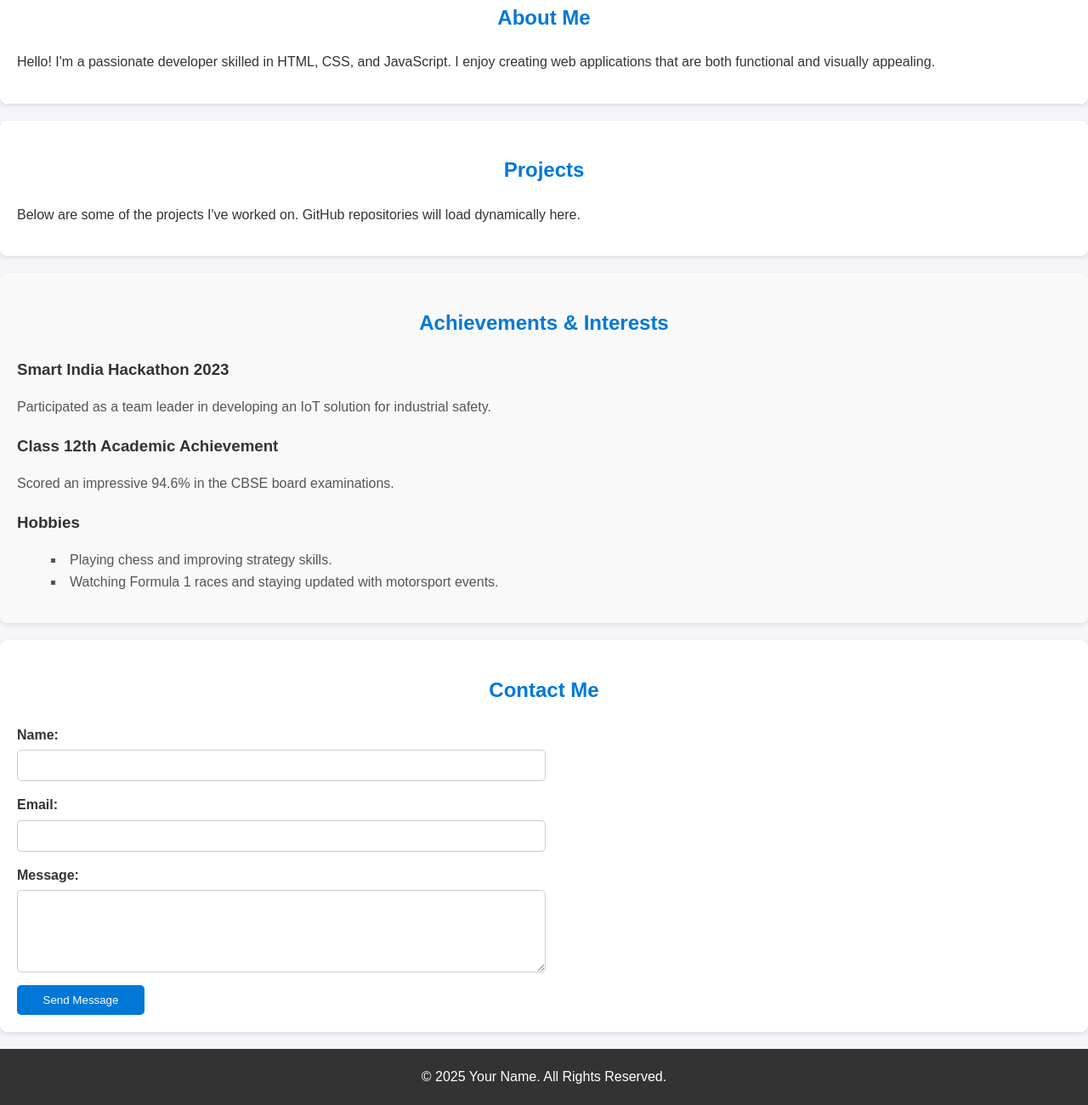
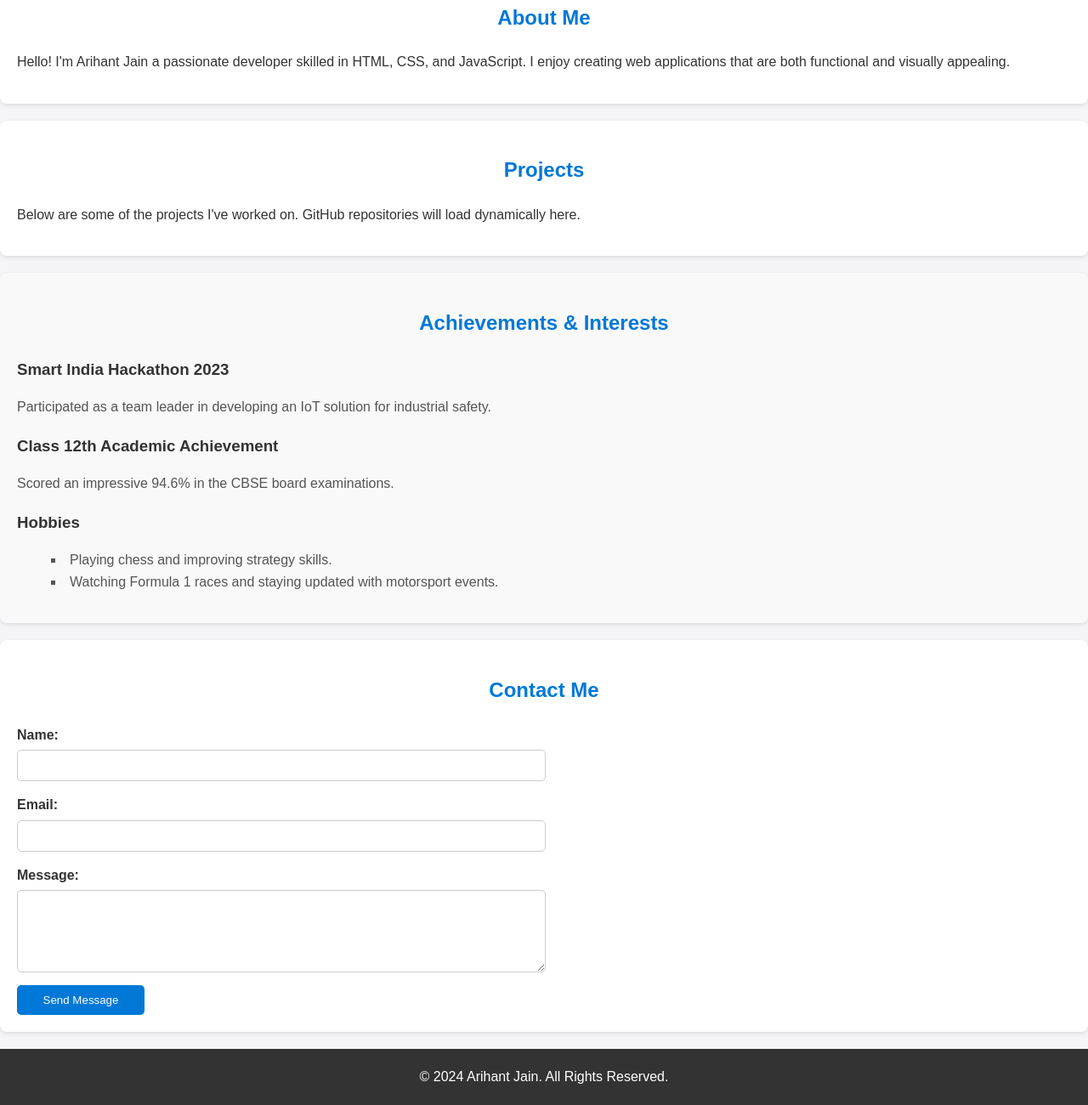
Before and after one commit to arihant-jain09/MyPortfolio, a plain HTML site: page index.html in a window 1280 px wide. Shown: the part 494-1794 px from the top of the page at 85% size. Drawn offline with Linux system fonts and the light colour scheme; no server answers.

Commit message:
Update index.html

```diff
--- a/index.html
+++ b/index.html
@@ -34,7 +34,7 @@
     <!-- About Me Section -->
     <section id="about">
         <h2>About Me</h2>
-        <p>Hello! I'm a passionate developer skilled in HTML, CSS, and JavaScript. I enjoy creating web applications that are both functional and visually appealing.</p>
+        <p>Hello! I'm  Arihant Jain a passionate developer skilled in HTML, CSS, and JavaScript. I enjoy creating web applications that are both functional and visually appealing.</p>
     </section>
 
     <!-- Projects Section -->
@@ -82,7 +82,7 @@
 
     <!-- Footer -->
     <footer>
-        <p>&copy; 2025 Your Name. All Rights Reserved.</p>
+        <p>&copy; 2024 Arihant Jain. All Rights Reserved.</p>
     </footer>
 
     <script src="script.js"></script>
```
